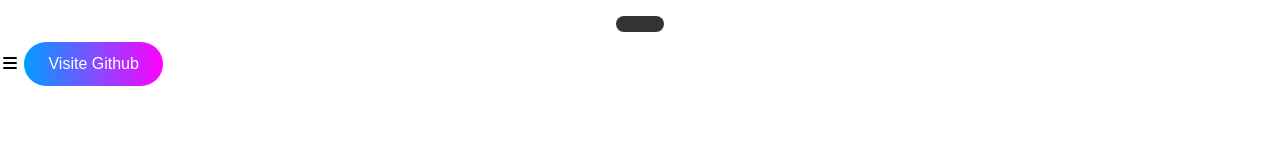
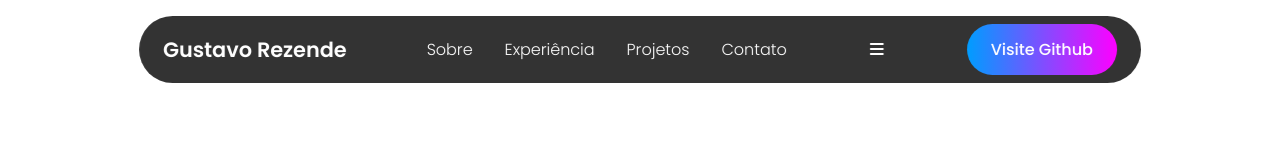
Before and after one commit to AleRzendee/myPortfolio, a plain HTML site: page index.html in a window 1280 px wide. Drawn offline with Linux system fonts and the light colour scheme.

Commit message:
header att(#004);

```diff
--- a/index.html
+++ b/index.html
@@ -6,23 +6,34 @@
     <title>Gustavo Ale Rezende</title>
     <link rel="stylesheet" href="style.css">
     <link rel="stylesheet" href="https://cdnjs.cloudflare.com/ajax/libs/font-awesome/7.0.1/css/all.min.css">
-
+    <link rel="preconnect" href="https://fonts.googleapis.com">
+    <link rel="preconnect" href="https://fonts.gstatic.com" crossorigin>
+    <link href="https://fonts.googleapis.com/css2?family=Poppins:ital,wght@0,100;0,200;0,300;0,400;0,500;0,600;0,700;0,800;0,900;1,100;1,200;1,300;1,400;1,500;1,600;1,700;1,800;1,900&display=swap" rel="stylesheet">
 </head>
 <body>
 
-    <header class="header"></header>
+    <header class="header">
         <a href="#" class="logo"><span>Gustavo Rezende</span></a>
 
         <ul class="nav-links">
-            <li><a href="#about">Sobre</a></li>
-            <li><a href="#experience">Experiência</a></li>
-            <li><a href="#projects">Projetos</a></li>
-            <li><a href="#contact">Contato</a></li>
+            <li>
+                <a href="#about">Sobre</a>
+            </li>
+            <li>
+                <a href="#experience">Experiência</a>
+            </li>
+            <li>
+                <a href="#projects">Projetos</a>
+            </li>
+            <li>
+                <a href="#contact">Contato</a>
+            </li>
         </ul>
 
         <i class="fa-solid fa-bars"></i>
 
         <button class="visit-btn">Visite Github</button>
+    </header>
     <script src="script.js"></script>
 </body>
 </html>
--- a/style.css
+++ b/style.css
@@ -2,7 +2,7 @@
     margin: 0;
     padding: 0;
     box-sizing: border-box;
-    font-family: 'Poppins', sans-serif;
+    font-family: 'Poppins';
     text-decoration: none;
     scroll-behavior: smooth;
     list-style: none;
@@ -56,7 +56,7 @@ li a::before {
     height: 5px;
     top: 25px;
     border-radius: 1rem;
-    transition: 0.3 ease-in-out;
+    transition: 0.5s ease-in-out;
     background: linear-gradient(to right, rgb(0, 157, 255), rgb(255, 0, 255));
 }
 
@@ -73,7 +73,7 @@ li a:hover::before {
     color: #ffffff;
     cursor: pointer;
     text-wrap: nowrap;
-    transition: 0.3s ease-in-out;
+    transition: 1.8s ease-in-out;
     background: linear-gradient(to right, rgb(0, 157, 255), rgb(255, 0, 255));
 }
 
@@ -82,6 +82,7 @@ li a:hover::before {
     transform: scale(1.03);
 }
 
-#menu-icon{
-
+#menu-icon {
+    font-size: 2rem;
+    display: none;
 }
```
